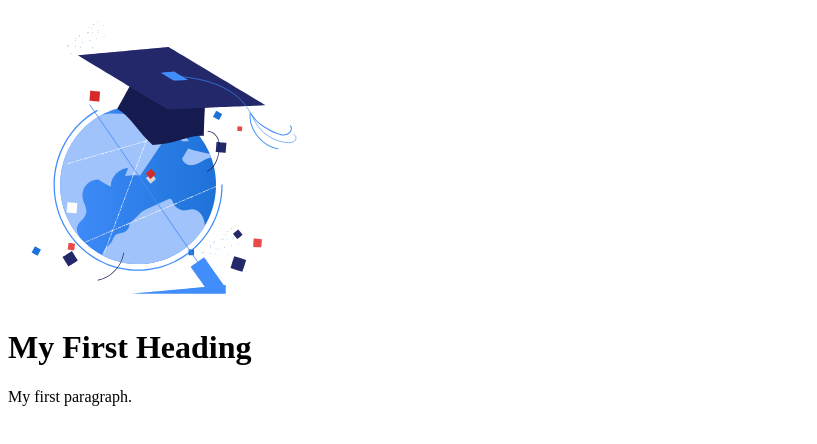
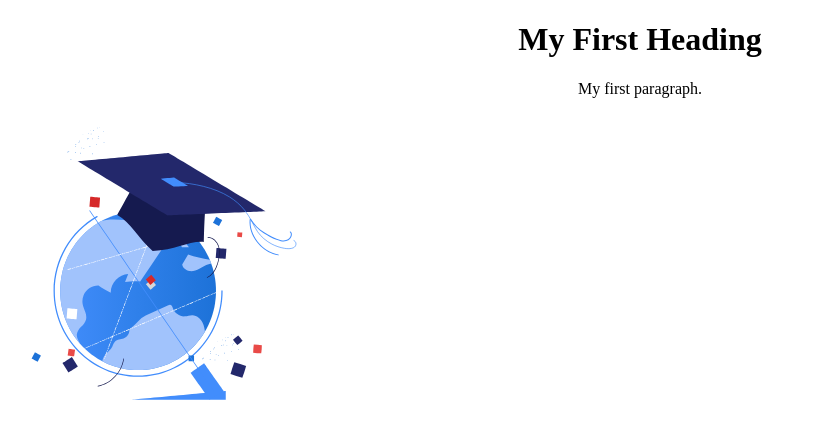
Before and after one commit to DSPlayGo/logoAPP, a plain HTML site: page index.html in a window 1280 px wide. Shown: the whole page, without its empty margins (0-817 px from the left). Drawn offline with Linux system fonts and the light colour scheme.

Commit message:
Update index.html

```diff
--- a/index.html
+++ b/index.html
@@ -2,11 +2,16 @@
 <html>
 <body>
 <script src="./lottie-player.js"></script>
+  <center>
+    <div>
+    	<h1>My First Heading</h1>
+
+      <p>My first paragraph.</p>
+    </div>
+</center>
 
 <lottie-player src="./animacion.json"  background="transparent"  speed="1"  style="width: 300px; height: 300px;"  loop  autoplay></lottie-player>
-<h1>My First Heading</h1>
 
-<p>My first paragraph.</p>
 
 </body>
 </html>
```
